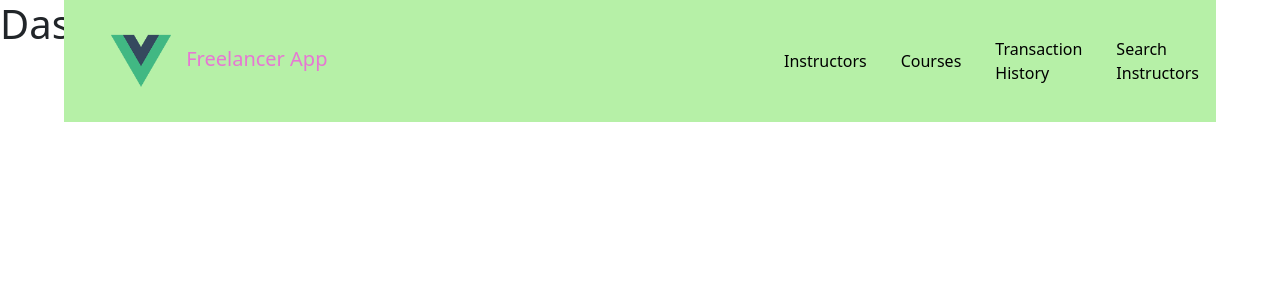
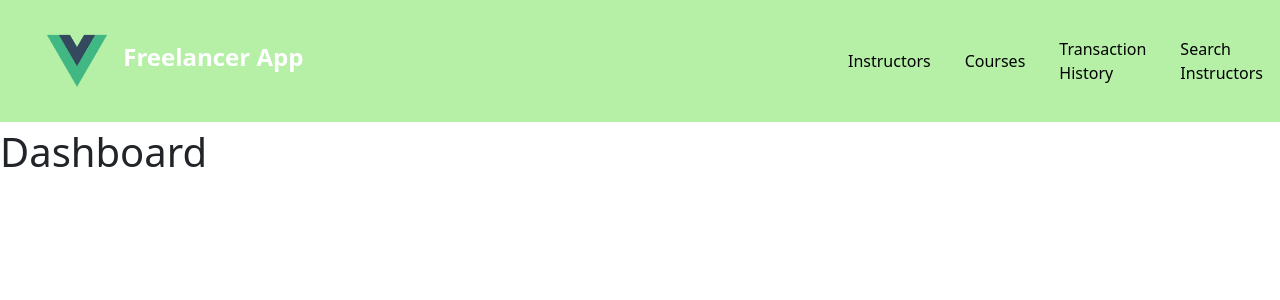
Before and after one commit to kuanhc96/freelance-login-frontend, a Vue app: page /dashboard in a window 1280 px wide. Shown: the top 300 px of the page. Built offline with nearby package versions, Linux system fonts and the light colour scheme.

Commit message:
improve header css styling

```diff
--- a/src/App.vue
+++ b/src/App.vue
@@ -26,7 +26,8 @@ html {
 }
 
 body {
-  margin: 0
+  margin: 0;
+  padding-top:8rem;
 }
 
 /* #app {
--- a/src/components/layout/TheHeader.vue
+++ b/src/components/layout/TheHeader.vue
@@ -3,8 +3,8 @@
     <nav class="navbar navbar-expand-lg bg-success fixed-top mb-5">
       <div class="container">
         <router-link to="/" class="navbar-brand w-auto">
-          <img src="@/assets/logo.png" alt="Logo" class="logo">
-            <span>
+          <img src="@/assets/logo.png" alt="Logo" id="logo-img">
+            <span id="logo-text">
               Freelancer App
             </span>
         </router-link>
@@ -34,10 +34,16 @@
 </template>
 
 <style scoped>
-.logo {
+#logo-img {
   width: auto;
   height: 5rem;
   padding: 10px;
+}
+
+#logo-text {
+  color: white;
+  font-weight: bold;
+  font-size: 120%;
 }
 
 .bg-success {
@@ -52,29 +58,14 @@ header a {
   border: 1px solid transparent;
 }
 
-a:active,
-a:hover,
-a.router-link-active {
+li a:active,
+li a:hover,
+li a.router-link-active {
   border: 1px solid #e677d3;
 }
 
-h1 {
-  margin: 0;
-}
-
-h1 a {
-  color: white;
-  margin: 0;
-}
-
-h1 a:hover,
-h1 a:active,
-h1 a.router-link-active {
-  border-color: transparent;
-}
-
 header nav {
-  width: 90%;
+  width: 100%;
   margin: auto;
   display: flex;
   justify-content: space-between;
```
